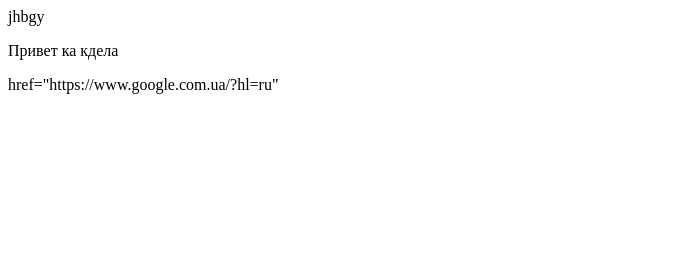
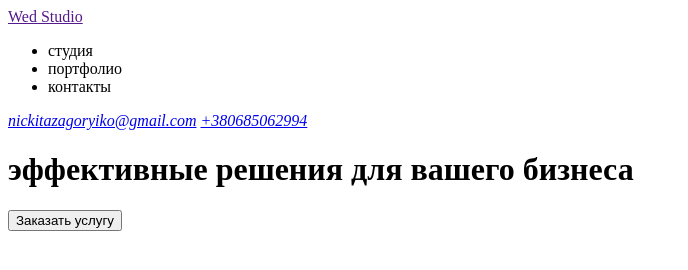
Before and after one commit to nickita20057/first_jop, a plain HTML site: page index.html in a window 1280 px wide. Shown: the whole page, without its empty margins (0-688 px from the left). Drawn offline with Linux system fonts and the light colour scheme.

Commit message:
моя страница

```diff
--- a/index.html
+++ b/index.html
@@ -5,9 +5,55 @@
     <meta name="viewport" content="width=device-width, initial-scale=1.0">
     <title>Document</title>
 </head>
-<body>jhbgy
-<p>Привет ка кдела</p>
-<!--Всем привет-->
+<body>
+    <header>
+        <a href="">Wed Studio</a>
+        <nav>
+            <ul>
+                <li>
+                    студия
+                </li>
+                <li>
+                    портфолио
+                </li>
+                <li>
+                    контакты
+                </li>
+            </ul>
+        </nav>
+        <address>
+            <a href="mailto:nickitazagoryiko@gmail.com">nickitazagoryiko@gmail.com</a>
+            <a href="tel:+380685062994">+380685062994</a>
+        </address>
+
+    </header>
+    <main><h1>
+        эффективные решения для вашего бизнеса
+    </h1>
+    <button>
+        Заказать услугу
+    </button>
+
+
+
+
+
+
+
+
+
+
+
+    </main>
+
+
+
+
+
+
+
+
+
+
 </body>
 </html>
-<a>href="https://www.google.com.ua/?hl=ru"</a>
```
Also changed, not shown: about.html (deleted, +0 -28 lines).
